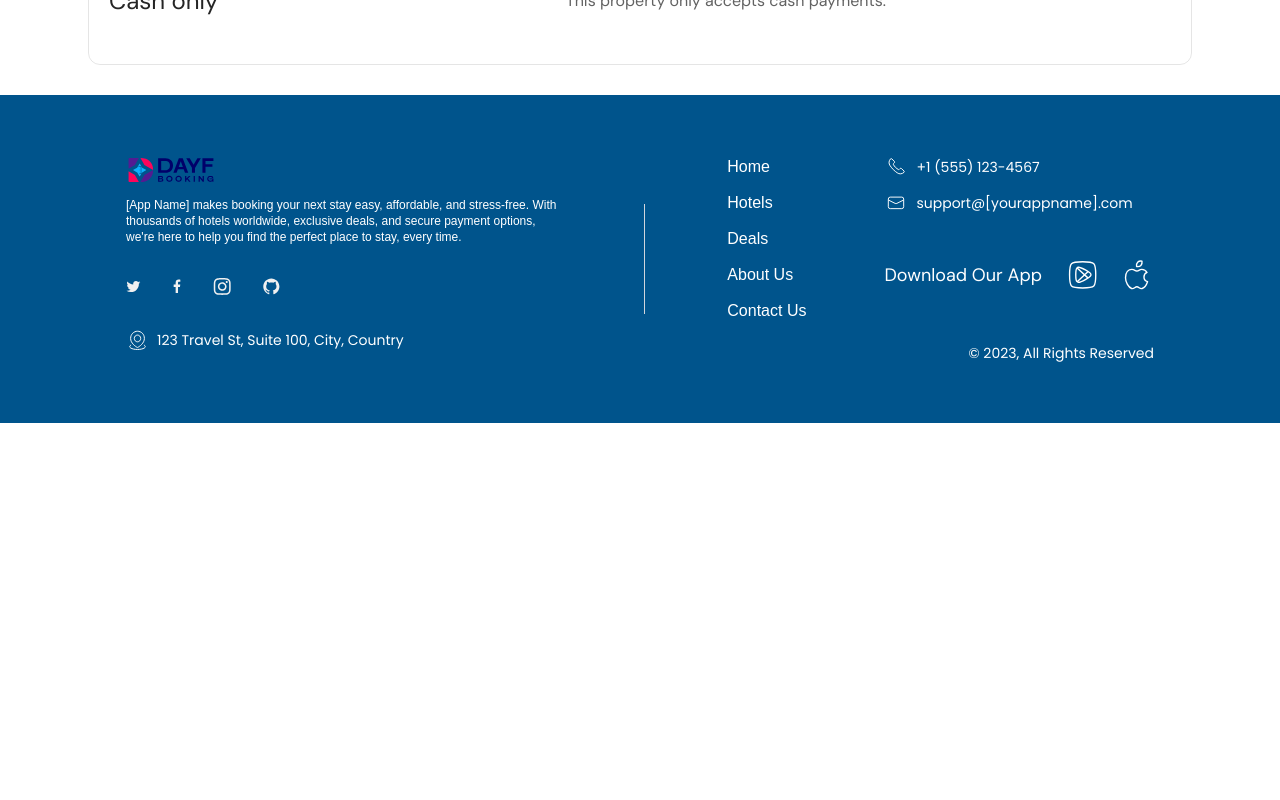
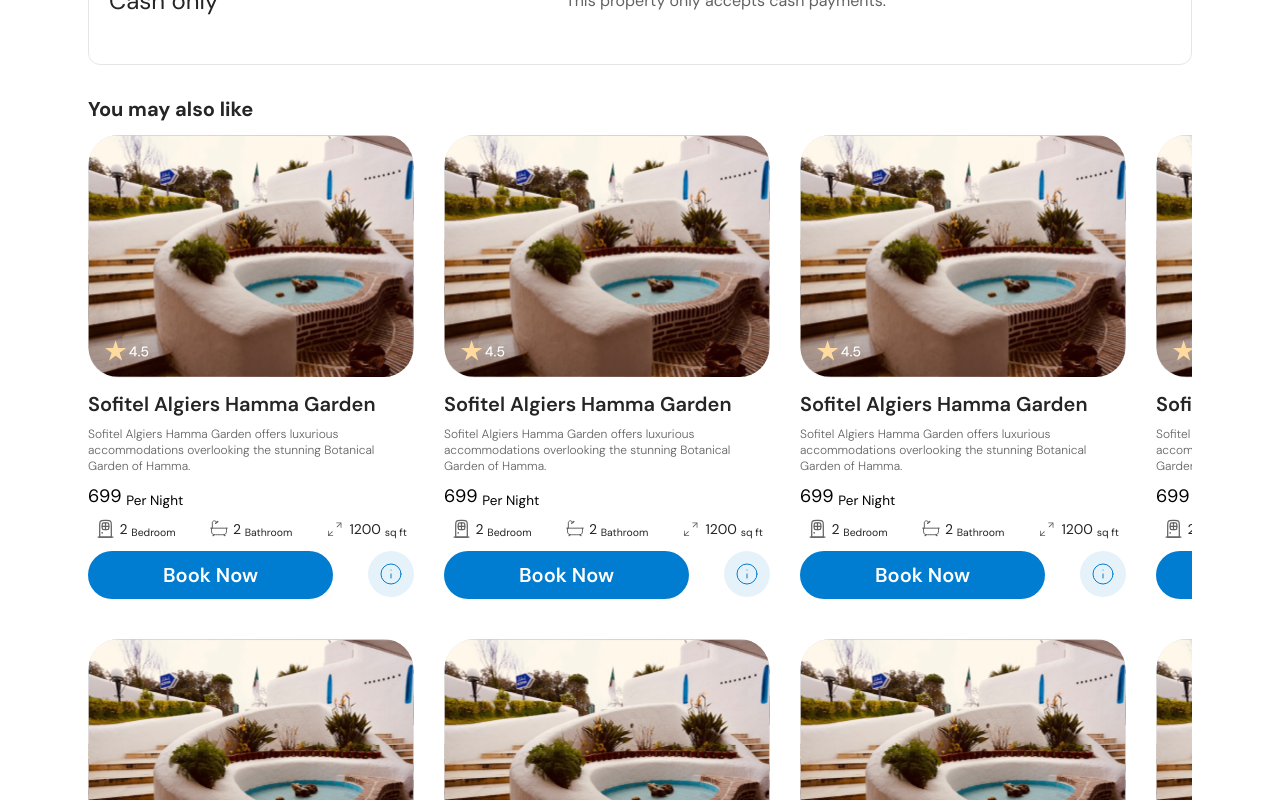
Before and after one commit to shojib116/dayf-booking, a Next.js app: page / in a window 1280 px wide. Shown: the part 3300-4100 px from the top of the page. Before the commit the page ends 3723 px from the top, so only its background shows below. Built offline with nearby package versions, Linux system fonts and the light colour scheme.

Commit message:
added recommendation section

```diff
--- a/src/app/page.tsx
+++ b/src/app/page.tsx
@@ -5,6 +5,7 @@
 import HotelDetails from "@/components/layout/main/hotel-details";
 import HotelPreview from "@/components/layout/main/hotel-preview";
 import Policies from "@/components/layout/main/policies";
+import Recommendation from "@/components/layout/main/recommendation";
 
 export default function Home() {
   return (
@@ -16,6 +17,7 @@
       <AreaInfo />
       <GuestReviews />
       <Policies />
+      <Recommendation />
     </main>
   );
 }
--- /dev/null
+++ b/src/components/layout/main/recommendation.tsx
@@ -0,0 +1,98 @@
+import Card from "@/components/ui/card";
+import Image from "next/image";
+import { Slider, SliderSlide, SliderTrack } from "@/components/ui/slider";
+import { InfoIcon } from "lucide-react";
+
+export default function Recommendation() {
+  return (
+    <section className="container max-sm:px-4 mb-7.5">
+      <h3 className="text-xl font-bold text-grey-800 mb-3">
+        You may also like
+      </h3>
+      <Slider autoSlide scrollAmount={150} interval={3000} className="mb-10">
+        <SliderTrack className="gap-7.5">
+          {[...Array(10)].map((_, idx) => (
+            <RecommendationSlide key={idx} />
+          ))}
+        </SliderTrack>
+      </Slider>
+
+      <Slider autoSlide scrollAmount={150} interval={3000}>
+        <SliderTrack className="gap-7.5">
+          {[...Array(10)].map((_, idx) => (
+            <RecommendationSlide key={idx} />
+          ))}
+        </SliderTrack>
+      </Slider>
+    </section>
+  );
+}
+
+function RecommendationSlide() {
+  return (
+    <SliderSlide>
+      <Card className="border-0 max-w-81.5 !p-0">
+        <div>
+          <Image
+            src="/sofitel.svg"
+            alt="image of sofitel garden"
+            width={326}
+            height={243}
+          />
+        </div>
+        <Card.Title className="mt-3 mb-2">
+          Sofitel Algiers Hamma Garden
+        </Card.Title>
+        <Card.Description className="!mb-2">
+          Sofitel Algiers Hamma Garden offers luxurious accommodations
+          overlooking the stunning Botanical Garden of Hamma.
+        </Card.Description>
+        <div className="text-lg mb-2">
+          699 <sub>Per Night</sub>
+        </div>
+        <div className="flex justify-between px-1.75 items-center mb-3">
+          <div className="text-sm flex items-center gap-1 text-grey-800">
+            <Image src="/door.svg" alt="door icon" width={20.5} height={20.5} />
+            <span>
+              2 <sub>Bedroom</sub>
+            </span>
+          </div>
+
+          <div className="text-sm flex items-center gap-1 text-grey-800">
+            <Image
+              src="/bathtub.svg"
+              alt="bathtub icon"
+              width={20}
+              height={20}
+            />
+            <span>
+              2 <sub>Bathroom</sub>
+            </span>
+          </div>
+
+          <div className="text-sm flex items-center gap-1 text-grey-800">
+            <Image
+              src="/full-screen-corner.svg"
+              alt="full screen corner icon"
+              width={20}
+              height={20}
+            />
+            <span>
+              1200 <sub>sq ft</sub>
+            </span>
+          </div>
+        </div>
+        <Card.Footer>
+          <div className="flex gap-8.75">
+            <button className="bg-blue-500 py-2.5 text-white text-xl font-semibold rounded-[2.25rem] grow">
+              Book Now
+            </button>
+            <button className="bg-blue-500/10 w-11.5 h-11.5 rounded-full flex items-center justify-center">
+              <InfoIcon size={24} className="text-blue-500" strokeWidth={1} />
+            </button>
+          </div>
+        </Card.Footer>
+      </Card>
+    </SliderSlide>
+  );
+}
```
Also changed, not shown: public/sofitel.svg (added).
